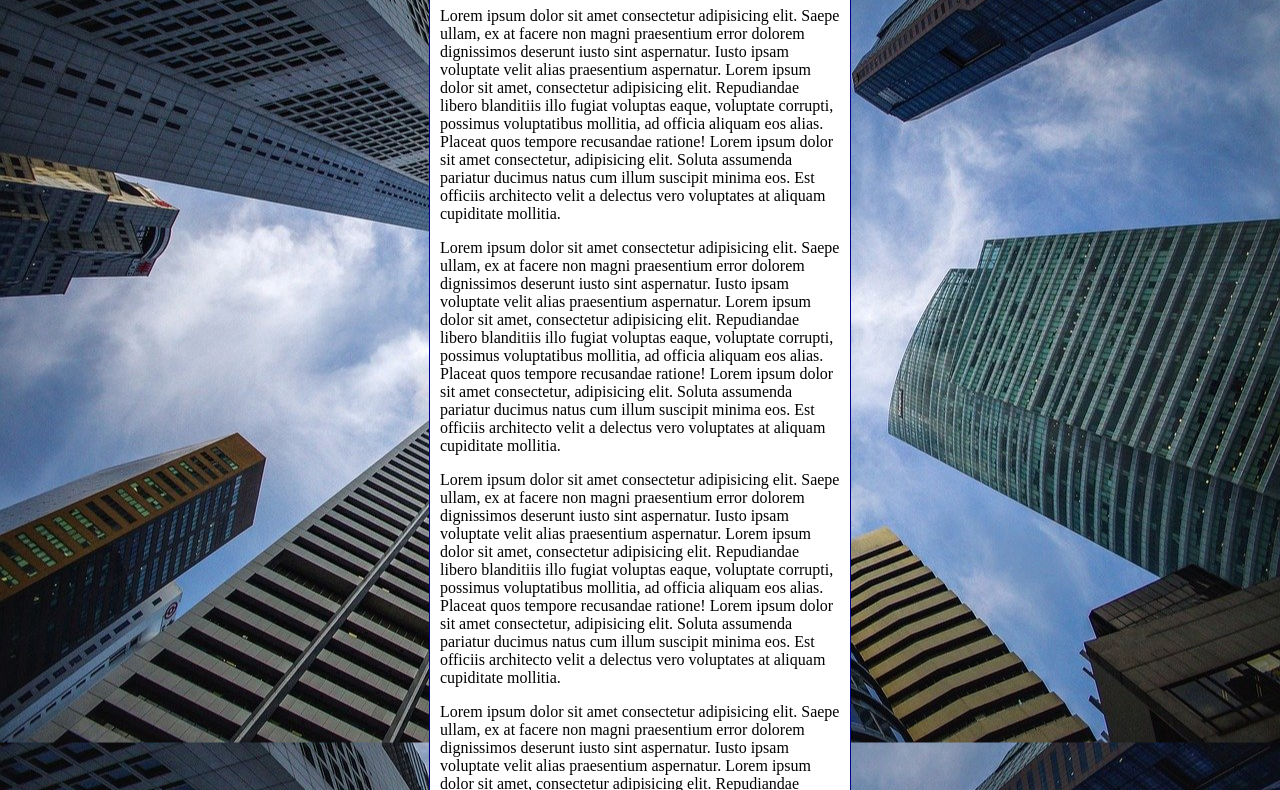
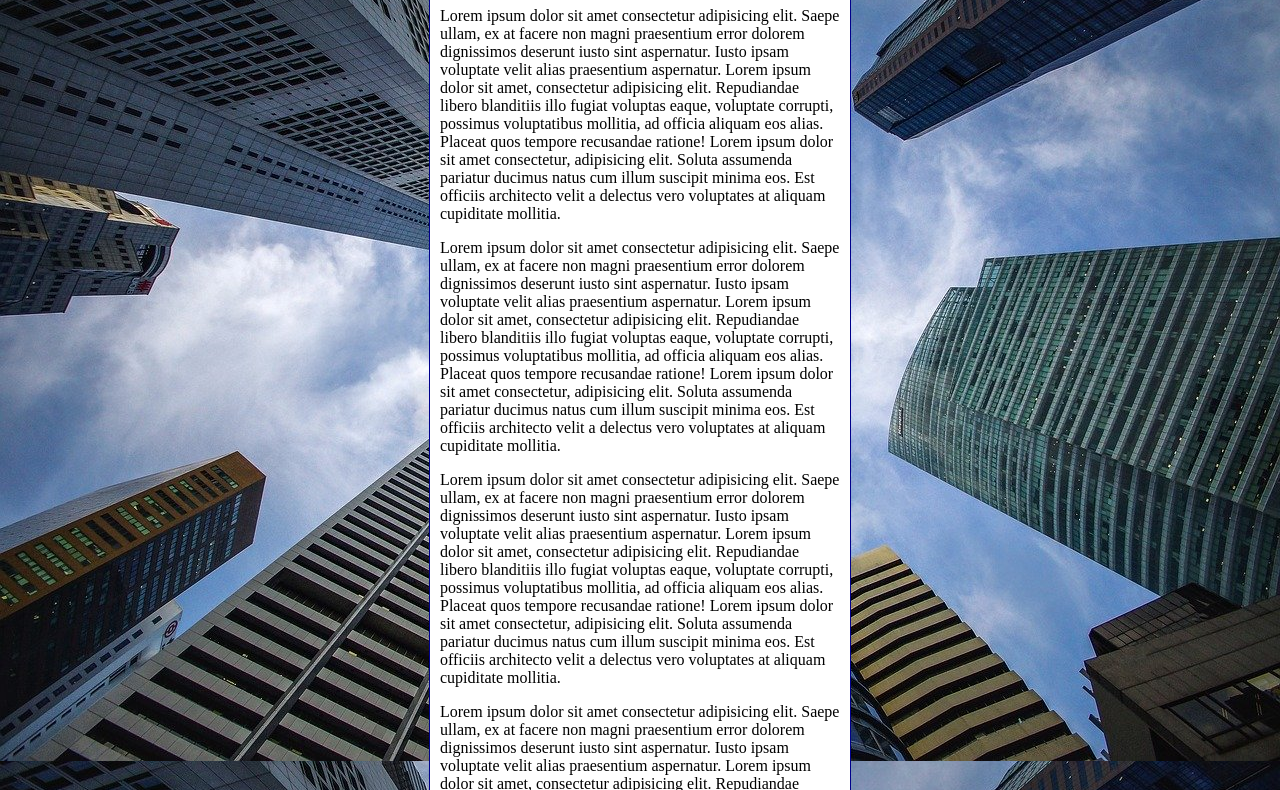
Before and after one commit to filipaBrandao/html-css, a plain HTML site: page exercicios/ex-022/fundo006.html in a window 1280 px wide. Shown: the part 92-882 px from the top of the page. Drawn offline with Linux system fonts and the light colour scheme.

Commit message:
Update fundo006.html

```diff
--- a/exercicios/ex-022/fundo006.html
+++ b/exercicios/ex-022/fundo006.html
@@ -4,20 +4,17 @@
     <meta charset="UTF-8">
     <meta http-equiv="X-UA-Compatible" content="IE=edge">
     <meta name="viewport" content="width=device-width, initial-scale=1.0">
-    <title>Document</title>
+    <title>Fundo fixo de tela</title>
     <style>
         body {
             height: 100vh;
-            background-color: black;
-            background-image: url('imagens/wallpaper002.jpg');
-            background-position: center center;
-            background-repeat: repeat-y;
+            background: black url('imagens/wallpaper002.jpg') center center no-repeat fixed;
             background-size: cover;
         }
         main {
 
             background-color: white;
-            width: 400px;
+            max-width: 400px;
             padding: 10px;
             margin: auto;
             border: 1px solid darkblue;
@@ -33,6 +30,8 @@
         <p>Lorem ipsum dolor sit amet consectetur adipisicing elit. Saepe ullam, ex at facere non magni praesentium error dolorem dignissimos deserunt iusto sint aspernatur. Iusto ipsam voluptate velit alias praesentium aspernatur. Lorem ipsum dolor sit amet, consectetur adipisicing elit. Repudiandae libero blanditiis illo fugiat voluptas eaque, voluptate corrupti, possimus voluptatibus mollitia, ad officia aliquam eos alias. Placeat quos tempore recusandae ratione! Lorem ipsum dolor sit amet consectetur, adipisicing elit. Soluta assumenda pariatur ducimus natus cum illum suscipit minima eos. Est officiis architecto velit a delectus vero voluptates at aliquam cupiditate mollitia.</p>
         <p>Lorem ipsum dolor sit amet consectetur adipisicing elit. Saepe ullam, ex at facere non magni praesentium error dolorem dignissimos deserunt iusto sint aspernatur. Iusto ipsam voluptate velit alias praesentium aspernatur. Lorem ipsum dolor sit amet, consectetur adipisicing elit. Repudiandae libero blanditiis illo fugiat voluptas eaque, voluptate corrupti, possimus voluptatibus mollitia, ad officia aliquam eos alias. Placeat quos tempore recusandae ratione! Lorem ipsum dolor sit amet consectetur, adipisicing elit. Soluta assumenda pariatur ducimus natus cum illum suscipit minima eos. Est officiis architecto velit a delectus vero voluptates at aliquam cupiditate mollitia.</p>
         <p>Lorem ipsum dolor sit amet consectetur adipisicing elit. Saepe ullam, ex at facere non magni praesentium error dolorem dignissimos deserunt iusto sint aspernatur. Iusto ipsam voluptate velit alias praesentium aspernatur. Lorem ipsum dolor sit amet, consectetur adipisicing elit. Repudiandae libero blanditiis illo fugiat voluptas eaque, voluptate corrupti, possimus voluptatibus mollitia, ad officia aliquam eos alias. Placeat quos tempore recusandae ratione! Lorem ipsum dolor sit amet consectetur, adipisicing elit. Soluta assumenda pariatur ducimus natus cum illum suscipit minima eos. Est officiis architecto velit a delectus vero voluptates at aliquam cupiditate mollitia.</p>
+        <p>Lorem ipsum dolor sit amet consectetur adipisicing elit. Saepe ullam, ex at facere non magni praesentium error dolorem dignissimos deserunt iusto sint aspernatur. Iusto ipsam voluptate velit alias praesentium aspernatur. Lorem ipsum dolor sit amet, consectetur adipisicing elit. Repudiandae libero blanditiis illo fugiat voluptas eaque, voluptate corrupti, possimus voluptatibus mollitia, ad officia aliquam eos alias. Placeat quos tempore recusandae ratione! Lorem ipsum dolor sit amet consectetur, adipisicing elit. Soluta assumenda pariatur ducimus natus cum illum suscipit minima eos. Est officiis architecto velit a delectus vero voluptates at aliquam cupiditate mollitia.</p>
+        <p>Lorem ipsum dolor sit amet consectetur adipisicing elit. Saepe ullam, ex at facere non magni praesentium error dolorem dignissimos deserunt iusto sint aspernatur. Iusto ipsam voluptate velit alias praesentium aspernatur. Lorem ipsum dolor sit amet, consectetur adipisicing elit. Repudiandae libero blanditiis illo fugiat voluptas eaque, voluptate corrupti, possimus voluptatibus mollitia, ad officia aliquam eos alias. Placeat quos tempore recusandae ratione! Lorem ipsum dolor sit amet consectetur, adipisicing elit. Soluta assumenda pariatur ducimus natus cum illum suscipit minima eos. Est officiis architecto velit a delectus vero voluptates at aliquam cupiditate mollitia.</p>
     </main>
 </body>
 </html>
```
